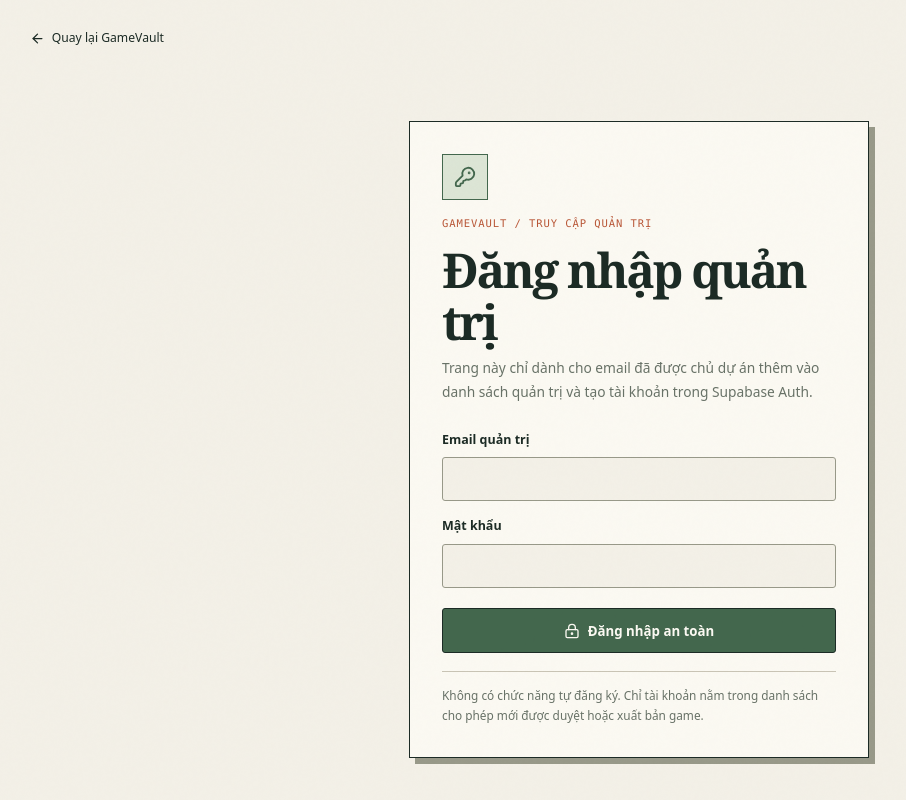
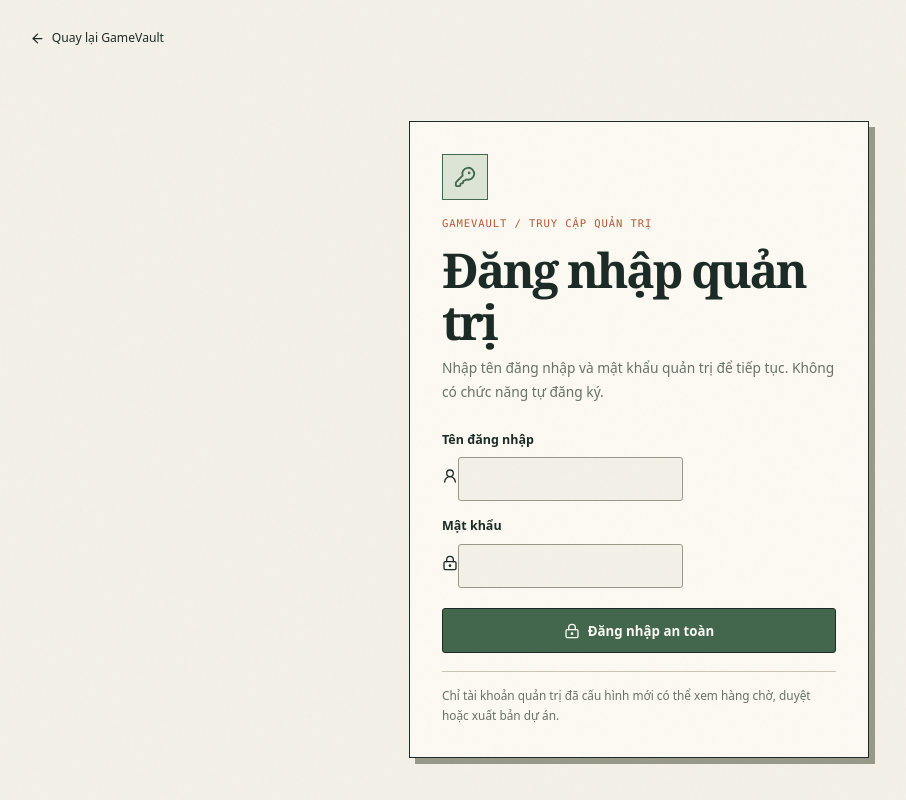
Before and after one commit to slgamervn/aaa, a Next.js app: page /admin/login in a window 1280 px wide. Shown: the whole page, without its empty margins (1-907 px from the left). Built offline with nearby package versions, Linux system fonts and the light colour scheme.

Commit message:
Replace admin email field with username and password

```diff
--- a/app/admin/login/page.tsx
+++ b/app/admin/login/page.tsx
@@ -2,48 +2,38 @@
 
 import { FormEvent, useState } from "react";
 import { useRouter } from "next/navigation";
-import { ArrowLeft, KeyRound, LockKeyhole } from "lucide-react";
-import { createBrowserSupabaseClient } from "@/lib/supabase/browser";
+import { ArrowLeft, KeyRound, LockKeyhole, UserRound } from "lucide-react";
 
 export default function AdminLoginPage() {
   const router = useRouter();
-  const [email, setEmail] = useState("");
+  const [username, setUsername] = useState("");
   const [password, setPassword] = useState("");
   const [loading, setLoading] = useState(false);
   const [error, setError] = useState("");
-  const [notice, setNotice] = useState("");
 
   async function signIn(event: FormEvent<HTMLFormElement>) {
     event.preventDefault();
     setError("");
-    setNotice("");
     setLoading(true);
+
     try {
-      const supabase = createBrowserSupabaseClient();
-      const { error: signInError } = await supabase.auth.signInWithPassword({
-        email: email.trim().toLowerCase(),
-        password
+      const response = await fetch("/api/admin/login", {
+        method: "POST",
+        headers: { "Content-Type": "application/json" },
+        cache: "no-store",
+        body: JSON.stringify({ username: username.trim(), password })
       });
-      if (signInError) {
-        setError("Email hoặc mật khẩu không đúng, hoặc tài khoản chưa được tạo trong Supabase Auth.");
+
+      const body = await response.json().catch(() => ({}));
+      if (!response.ok) {
+        setError(body.error || "Tên đăng nhập hoặc mật khẩu không đúng.");
         return;
       }
 
-      const response = await fetch("/api/admin/submissions", { cache: "no-store" });
-      if (response.ok) {
-        router.replace("/admin");
-        router.refresh();
-        return;
-      }
-
-      await supabase.auth.signOut();
-      if (response.status === 503) {
-        setError("Quyền quản trị chưa được cấu hình. Chủ dự án cần đặt GAMEVAULT_ADMIN_EMAILS trong Vercel và redeploy.");
-      } else {
-        setError("Tài khoản này không nằm trong danh sách quản trị GameVault.");
-      }
+      router.replace("/admin");
+      router.refresh();
     } catch {
-      setError("Không thể đăng nhập lúc này. Kiểm tra kết nối và cấu hình Supabase.");
+      setError("Không thể kết nối để đăng nhập. Hãy kiểm tra mạng và thử lại.");
     } finally {
       setLoading(false);
     }
@@ -56,17 +46,48 @@ export default function AdminLoginPage() {
         <div className="admin-auth-mark"><KeyRound size={22} /></div>
         <div className="section-kicker">GAMEVAULT / TRUY CẬP QUẢN TRỊ</div>
         <h1>Đăng nhập quản trị</h1>
-        <p>Trang này chỉ dành cho email đã được chủ dự án thêm vào danh sách quản trị và tạo tài khoản trong Supabase Auth.</p>
+        <p>Nhập tên đăng nhập và mật khẩu quản trị để tiếp tục. Không có chức năng tự đăng ký.</p>
         <form onSubmit={signIn} className="admin-auth-form">
-          <label htmlFor="admin-email">Email quản trị</label>
-          <input id="admin-email" type="email" autoComplete="username" required maxLength={320} value={email} onChange={(event) => setEmail(event.target.value)} />
+          <label htmlFor="admin-username">Tên đăng nhập</label>
+          <div className="admin-auth-input-wrap">
+            <UserRound size={16} aria-hidden="true" />
+            <input
+              id="admin-username"
+              name="username"
+              type="text"
+              autoComplete="username"
+              autoCapitalize="none"
+              spellCheck={false}
+              required
+              minLength={3}
+              maxLength={32}
+              value={username}
+              onChange={(event) => setUsername(event.target.value)}
+            />
+          </div>
+
           <label htmlFor="admin-password">Mật khẩu</label>
-          <input id="admin-password" type="password" autoComplete="current-password" required minLength={8} value={password} onChange={(event) => setPassword(event.target.value)} />
+          <div className="admin-auth-input-wrap">
+            <LockKeyhole size={16} aria-hidden="true" />
+            <input
+              id="admin-password"
+              name="password"
+              type="password"
+              autoComplete="current-password"
+              required
+              minLength={8}
+              maxLength={256}
+              value={password}
+              onChange={(event) => setPassword(event.target.value)}
+            />
+          </div>
+
           {error && <p className="admin-error" role="alert">{error}</p>}
-          {notice && <p className="admin-notice" role="status">{notice}</p>}
-          <button type="submit" disabled={loading}>{loading ? "Đang xác thực…" : <><LockKeyhole size={16} /> Đăng nhập an toàn</>}</button>
+          <button type="submit" disabled={loading}>
+            {loading ? "Đang xác thực…" : <><LockKeyhole size={16} /> Đăng nhập an toàn</>}
+          </button>
         </form>
-        <p className="admin-auth-foot">Không có chức năng tự đăng ký. Chỉ tài khoản nằm trong danh sách cho phép mới được duyệt hoặc xuất bản game.</p>
+        <p className="admin-auth-foot">Chỉ tài khoản quản trị đã cấu hình mới có thể xem hàng chờ, duyệt hoặc xuất bản dự án.</p>
       </section>
     </main>
   );
```
